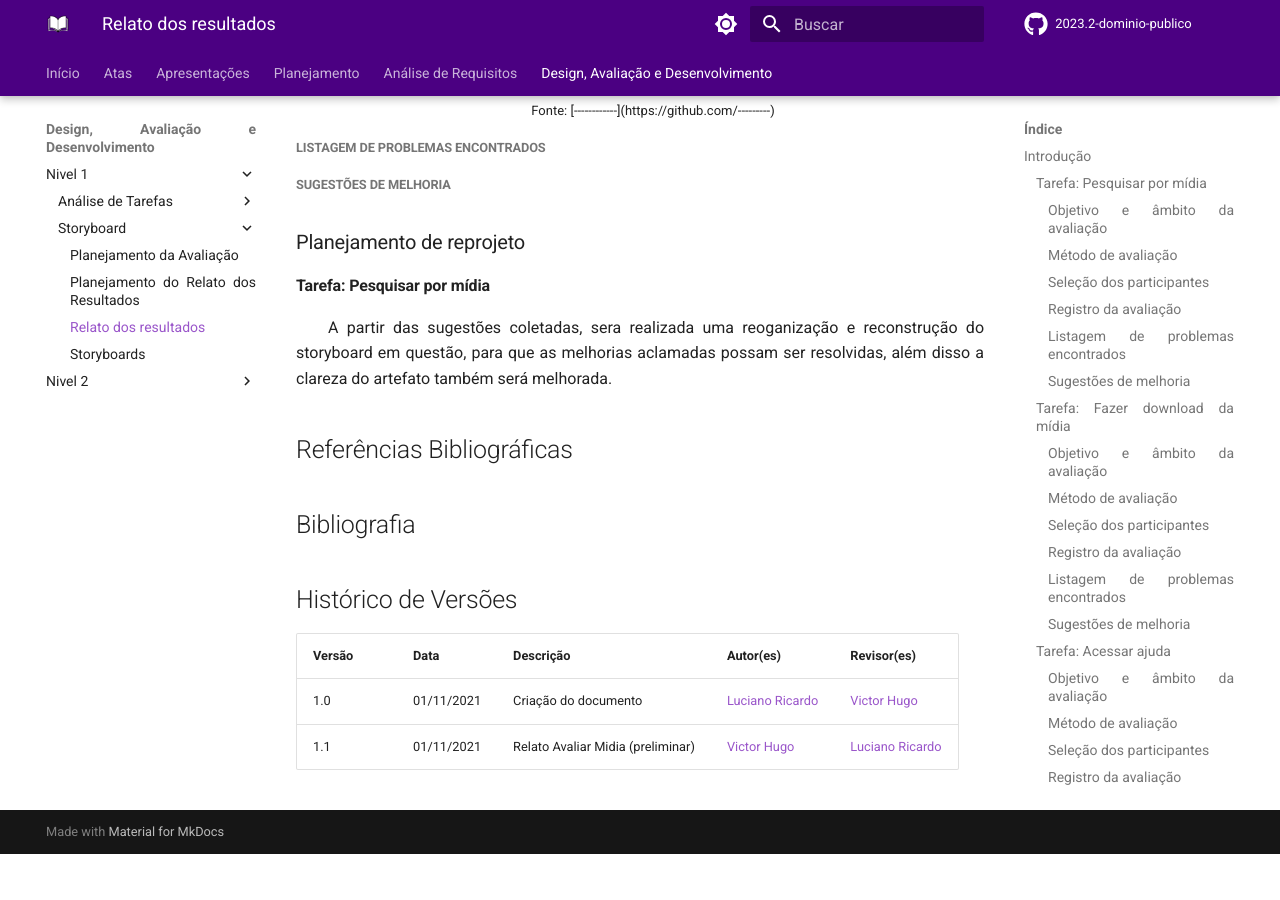
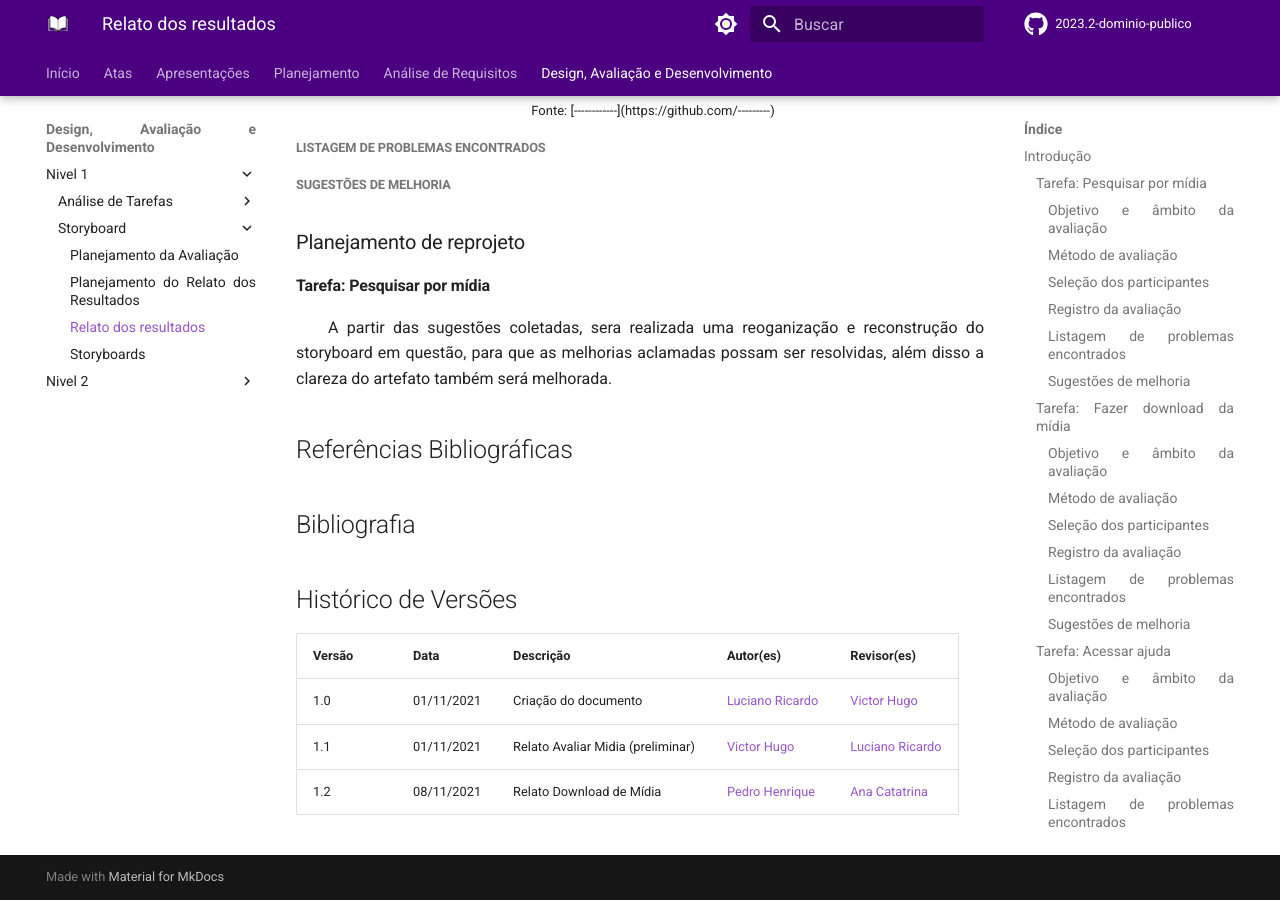
Before and after one commit to Interacao-Humano-Computador/2023.2-Dominio-Publico, an MkDocs documentation site: the page built from docs/design_avalaiacao_desenvolvimento/nivel1/storyboard/relato_resultados.md, in a window 1280 px wide and 900 px high, scrolled down 10520 px. Built offline with MkDocs 1.6.1 and Material for MkDocs 9.7.7, drawn with Linux system fonts in a browser that asks for light colours; comment, search, counter and statistics services are not loaded; before the commit the page ends 11374 px from its top, so only the background shows below that.

Commit message:
Update relato_resultados.md

```diff
--- a/docs/design_avalaiacao_desenvolvimento/nivel1/storyboard/relato_resultados.md
+++ b/docs/design_avalaiacao_desenvolvimento/nivel1/storyboard/relato_resultados.md
@@ -524,3 +524,4 @@
 | ------ | ---------- | --------------------------------- | ----------------------------------------------- | ----------------------------------------------- |
 | 1.0    | 01/11/2021 | Criação do documento              | [Luciano Ricardo](https://github.com/l-ricardo) | [Victor Hugo](https://github.com/ViictorHugoo)  |
 | 1.1    | 01/11/2021 | Relato Avaliar Midia (preliminar) | [Victor Hugo](https://github.com/ViictorHugoo)  | [Luciano Ricardo](https://github.com/l-ricardo) |
+| 1.2   | 08/11/2021 | Relato Download de Mídia | [Pedro Henrique](https://github.com/pedro-hsf)  | [Ana Catatrina](https://github.com/an4catarina) |
```
